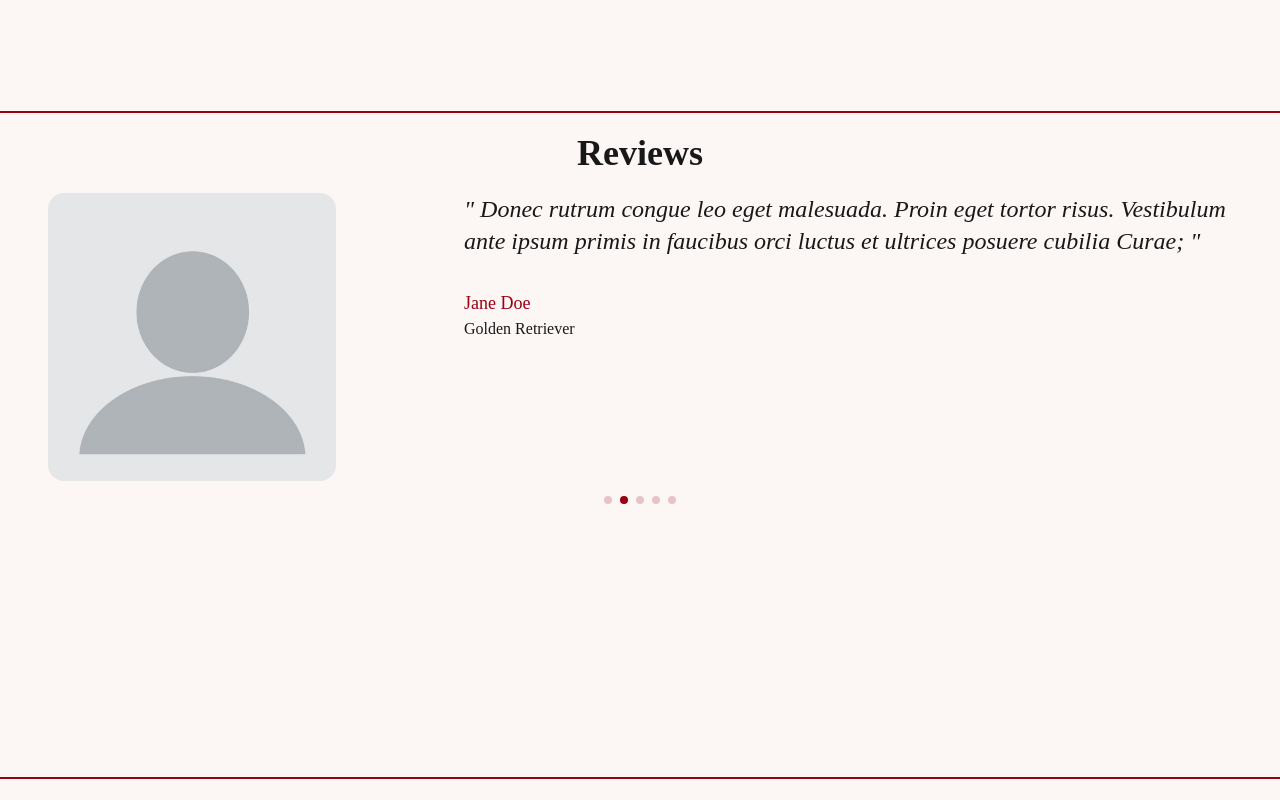
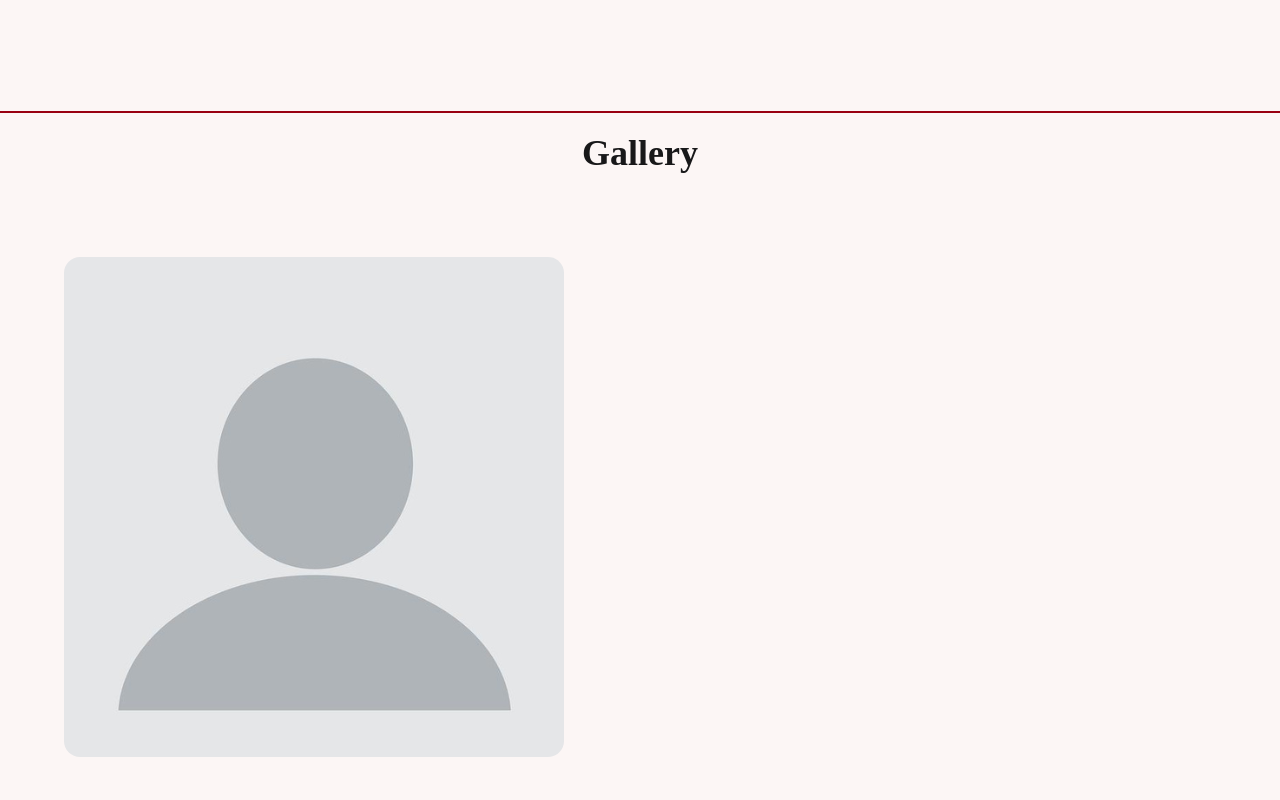
Before and after one commit to fredkamm/dog-walker, a React (Create React App) app: page / in a window 1280 px wide. Shown: the part 1780-2580 px from the top of the page. Built offline with nearby package versions, Linux system fonts and the light colour scheme; the HTML template or start-up script is replaced by a standard one.

Commit message:
gallery update, needed to upload images and position it better

```diff
--- a/src/App.js
+++ b/src/App.js
@@ -4,7 +4,7 @@ import Header from './pages/header/header';
 import Hero from './pages/hero';
 import About from './pages/about';
 import Services from './pages/services';
-import Reviews from './pages/reviews/reviews';
+import Gallery from './pages/gallery/gallery';
 import Contact from './pages/contact';
 import Footer from './pages/footer';
 
@@ -15,7 +15,7 @@ const App = () => {
       <Hero />
       <About />
       <Services />
-      <Reviews />
+      <Gallery />
       <Contact />
       <Footer />
     </div>
--- a/src/data.js
+++ b/src/data.js
@@ -50,42 +50,22 @@ export const services = [
   },
 ];
 
-// reviews
-export const reviews = [
+// gallery
+export const gallery = [
   {
     authorImg: Blank,
-    authorText:
-      "Donec rutrum congue leo eget malesuada. Proin eget tortor risus. Vestibulum ante ipsum primis in faucibus orci luctus et ultrices posuere cubilia Curae;",
-    authorName: "John Doe",
-    authorDog: "Labrador Retriever",
   },
   {
     authorImg: Blank,
-    authorText:
-      "Donec rutrum congue leo eget malesuada. Proin eget tortor risus. Vestibulum ante ipsum primis in faucibus orci luctus et ultrices posuere cubilia Curae;",
-    authorName: "Jane Doe",
-    authorDog: "Golden Retriever",
   },
   {
     authorImg: Blank,
-    authorText:
-      "Donec rutrum congue leo eget malesuada. Proin eget tortor risus. Vestibulum ante ipsum primis in faucibus orci luctus et ultrices posuere cubilia Curae;",
-    authorName: "Jack Doe",
-    authorDog: "Pitbull",
   },
   {
     authorImg: Blank,
-    authorText:
-      "Donec rutrum congue leo eget malesuada. Proin eget tortor risus. Vestibulum ante ipsum primis in faucibus orci luctus et ultrices posuere cubilia Curae;",
-    authorName: "Jack Doe",
-    authorDog: "Pitbull",
   },
   {
     authorImg: Blank,
-    authorText:
-      "Donec rutrum congue leo eget malesuada. Proin eget tortor risus. Vestibulum ante ipsum primis in faucibus orci luctus et ultrices posuere cubilia Curae;",
-    authorName: "Jack Doe",
-    authorDog: "Pitbull",
   },
 ];
 
--- a/src/pages/reviews/reviews.jsx
+++ b/src/pages/gallery/gallery.jsx
@@ -1,14 +1,14 @@
 import React from "react";
 
-import ReviewsSlider from "./reviewsSlider";
+import ReviewsSlider from "./gallerySlider";
 
-const Reviews = () => {
+const Gallery = () => {
   return (
     <section id="testimonials" className="section bg-secondary">
       <div className="container mx-auto border-t-2 border-accent">
         <div className="flex flex-col items-center text-center">
           <h2 className="section-title my-5 before:content-testimonials relative before:absolute before:opacity-40 before:-top-[2rem] before:-left-64 before:hidden before:lg:block">
-            Reviews
+            Gallery
           </h2>
         </div>
         <ReviewsSlider />
@@ -17,4 +17,4 @@ const Reviews = () => {
   );
 };
 
-export default Reviews;
+export default Gallery;
--- a/src/pages/reviews/reviewsSlider.jsx
+++ b/src/pages/gallery/gallerySlider.jsx
@@ -1,7 +1,7 @@
 import React from "react";
 
 // testimonials data
-import { reviews } from "../../data";
+import { gallery } from "../../data";
 
 // Import Swiper React components
 import { Swiper, SwiperSlide } from "swiper/react";
@@ -22,28 +22,19 @@ const ReviewsSlider = () => {
           clickable: true,
         }}
         autoplay={{
-          delay: 2500,
+          delay: 4500,
           disableOnInteraction: false,
         }}
         modules={[Autoplay, Pagination]}
         className="mySwiper"
       >
-        {reviews.map((item, index) => {
-          const { authorImg, authorText, authorName, authorDog } = item;
+        {gallery.map((item, index) => {
+          const { authorImg } = item;
           return (
             <SwiperSlide key={index}>
-              <div className="flex flex-col lg:flex-row gap-12 lg:gap-32">
-                <div className="w-48 h-48 lg:w-[328px] lg:h-[328px]">
+              <div className="max-w-[1400px] h-[780px] w-full m-auto py-16 px-4 relative group">
+                <div className="w-full h-full rounded-2xl bg-center bg-cover duration-500">
                   <img className="rounded-2xl" src={authorImg} alt="" />
-                </div>
-                <div className="flex flex-col max-w-3xl">
-                  <h5 className="font-body text-2xl mb-8 italic font-normal">
-                    " {authorText} "
-                  </h5>
-                  <div>
-                    <p className="text-lg text-accent">{authorName}</p>
-                    <p>{authorDog}</p>
-                  </div>
                 </div>
               </div>
             </SwiperSlide>
--- a/src/pages/header/header.jsx
+++ b/src/pages/header/header.jsx
@@ -22,7 +22,7 @@ const Header = () => {
       <div className="container mx-auto h-full flex items-center justify-between">
         {/* logo */}
         <a href='home'>
-          <h3 className="bg-secondary p-3 ml-5">Call now (555)555-5555</h3>
+          <h3 className="bg-secondary bg-opacity-80 p-3 ml-5">Call now (555)555-5555</h3>
         </a>
         {/* nav */}
         <div className="hidden md:block">
--- a/src/pages/hero.jsx
+++ b/src/pages/hero.jsx
@@ -8,7 +8,7 @@ const Hero = () => {
       id="home"
       className='bg-[url("https://www.purina.co.uk/sites/default/files/2021-01/Article%20Hero%20puppy%20walk.jpg")] bg-cover bg-center h-96 w-full p-9'
     >
-      <div className="inline-flex bg-primary p-5 mt-24 mb-2">
+      <div className="inline-flex bg-secondary bg-opacity-80 p-5 mt-24 mb-2">
         <h2 className="sm:text-xsm md:text-base lg:text-2xl uppercase text-center">
         Do you feel guilty leaving <br /> your dog alone all day?
         </h2>
```
